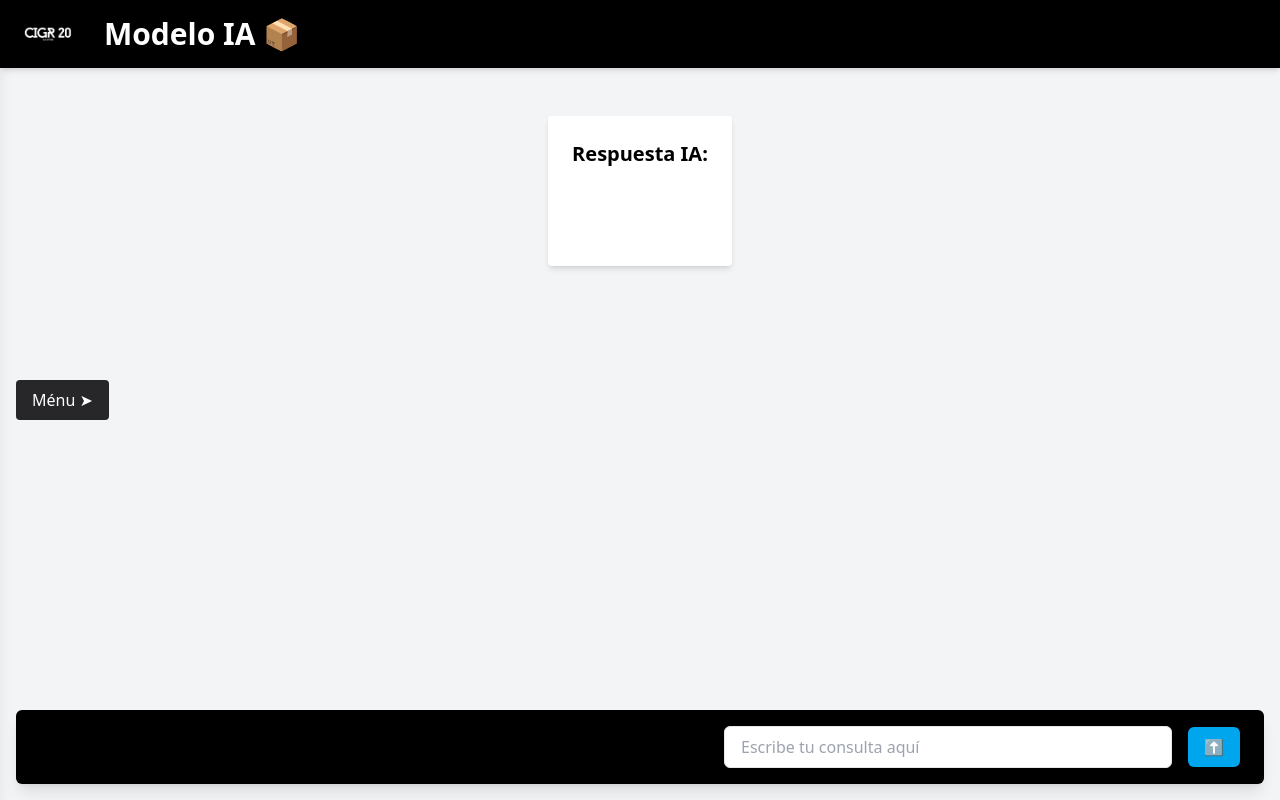
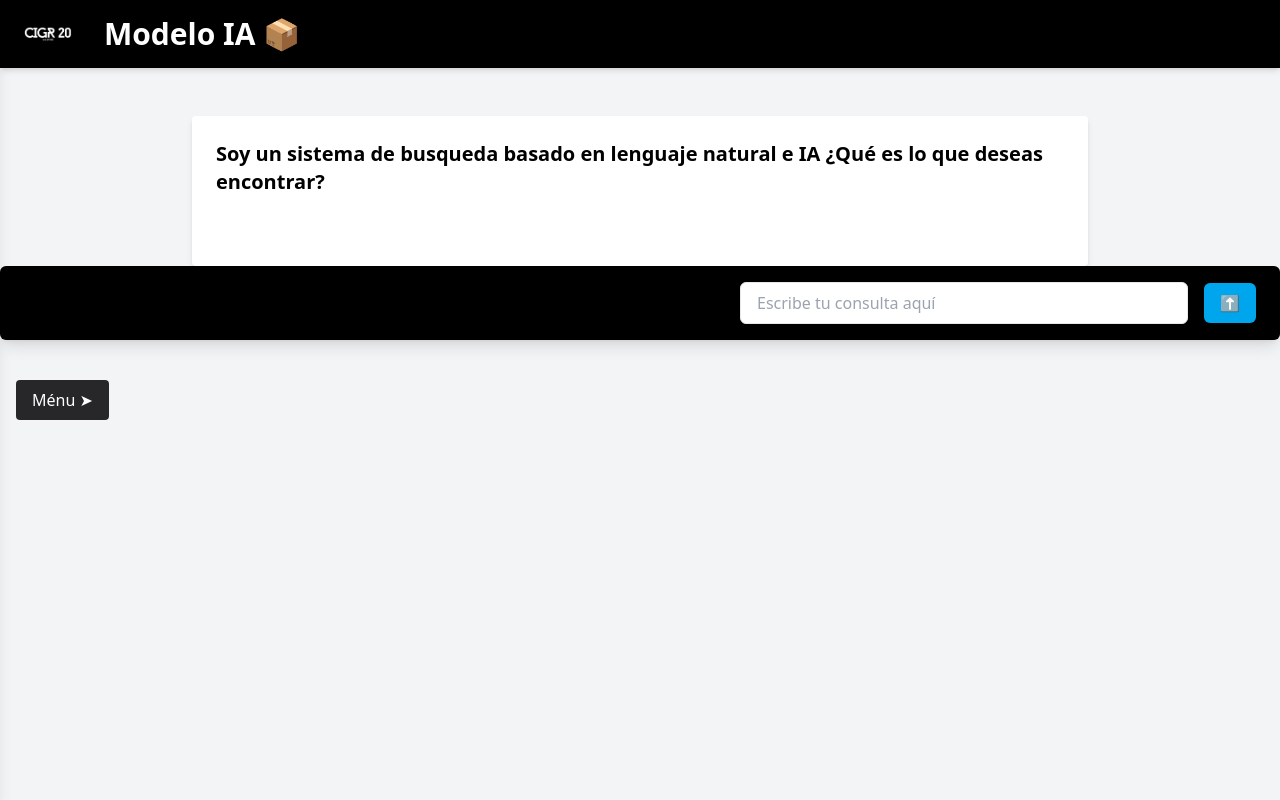
Before and after one commit to cesar3318123/ecommerce_web, a React (Create React App) app: page /home2 in a window 1280 px wide. Built offline with nearby package versions, Linux system fonts and the light colour scheme.

Commit message:
Mis nuevos cambios

```diff
--- a/src/home2.jsx
+++ b/src/home2.jsx
@@ -118,7 +118,7 @@ function Home_IA() {
         {/*Boton para abrir y cerrar el sidebar */}
         <button
             onClick ={toggleSidebar}
-            className="absolute left-4 top-1/2 transform -translate-y-1/2 px-4 py-2 bg-zinc-800 text-white rounded hover:bg-zinc-500 transition">
+            className="fixed left-4 top-1/2 z-50 transform -translate-y-1/2 px-4 py-2 bg-zinc-800 text-white rounded hover:bg-zinc-500 transition">
             {isOpen ? "Cerrar ➤" : "Ménu ➤"}
         </button>
 
@@ -135,7 +135,7 @@ function Home_IA() {
 
 
         <div className="max-w-4xl mx-auto mt-8 p-6 bg-white rounded shadow-md min-h-[150px]">
-            <h2 className="text-xl font-semibold mb-4">Respuesta IA:</h2>
+            <h2 className="text-xl font-semibold mb-4">Soy un sistema de busqueda basado en lenguaje natural e IA ¿Qué es lo que deseas encontrar?</h2>
             <p className="whitespace-pre-wrap">{loading ? "Cargando..." : response}</p>
         </div>
 
@@ -151,7 +151,7 @@ function Home_IA() {
             </div>
             )}
         {/* Panel inferior tipo chat de IA (como el de ChatGPT) */}
-        <div className="fixed bottom-4 left-4 right-4 bg-black text-white px-6 py-4 rounded-md shadow-lg z-50">
+        <div className="sticky bottom-4 left-4 right-4 bg-black text-white px-6 py-4 rounded-md shadow-lg z-50">
             <div className="flex justify-end items-center gap-4 flex-wrap">
             {/* Input y botón alineados a la derecha */}
             <input
```
